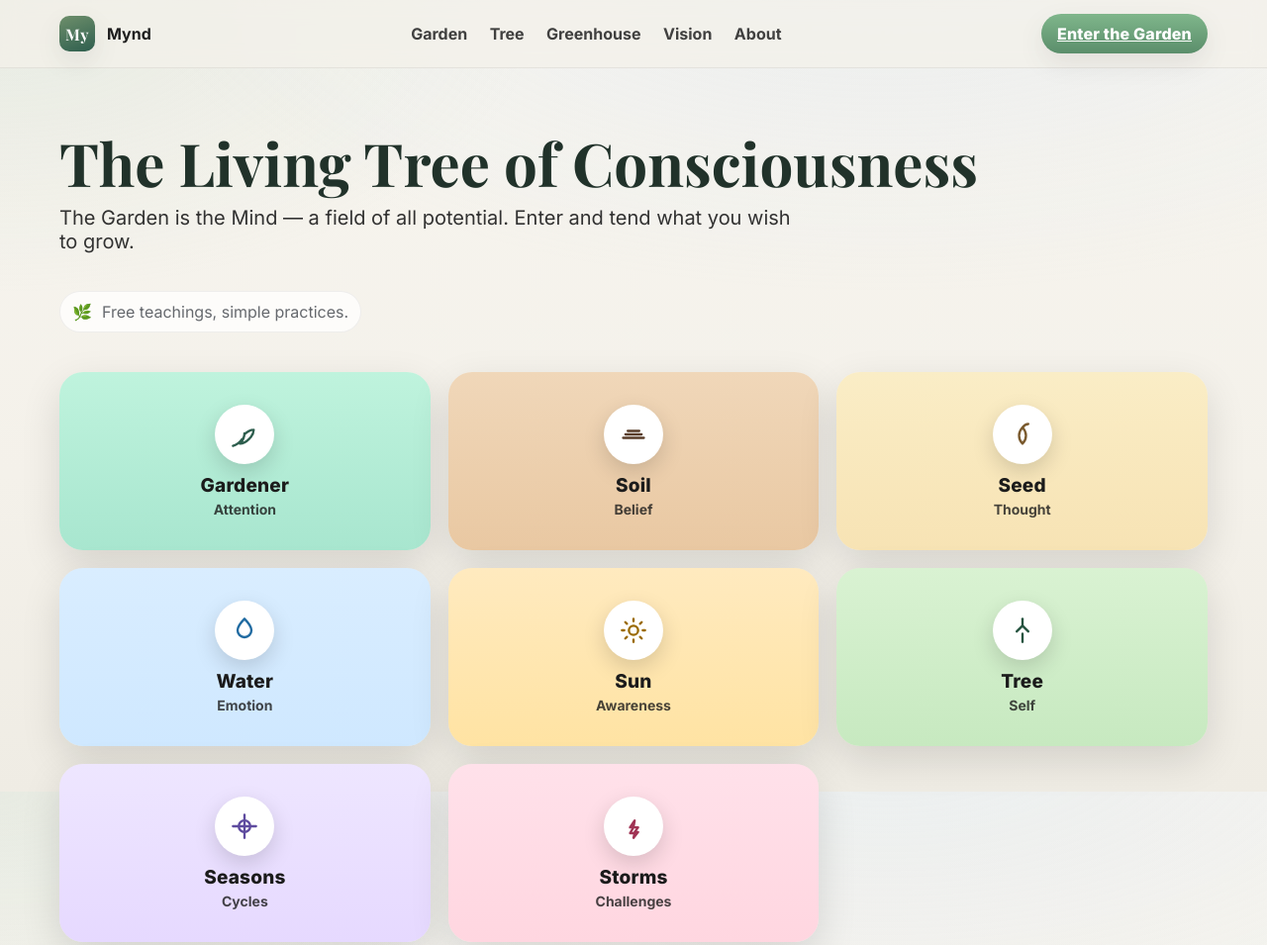
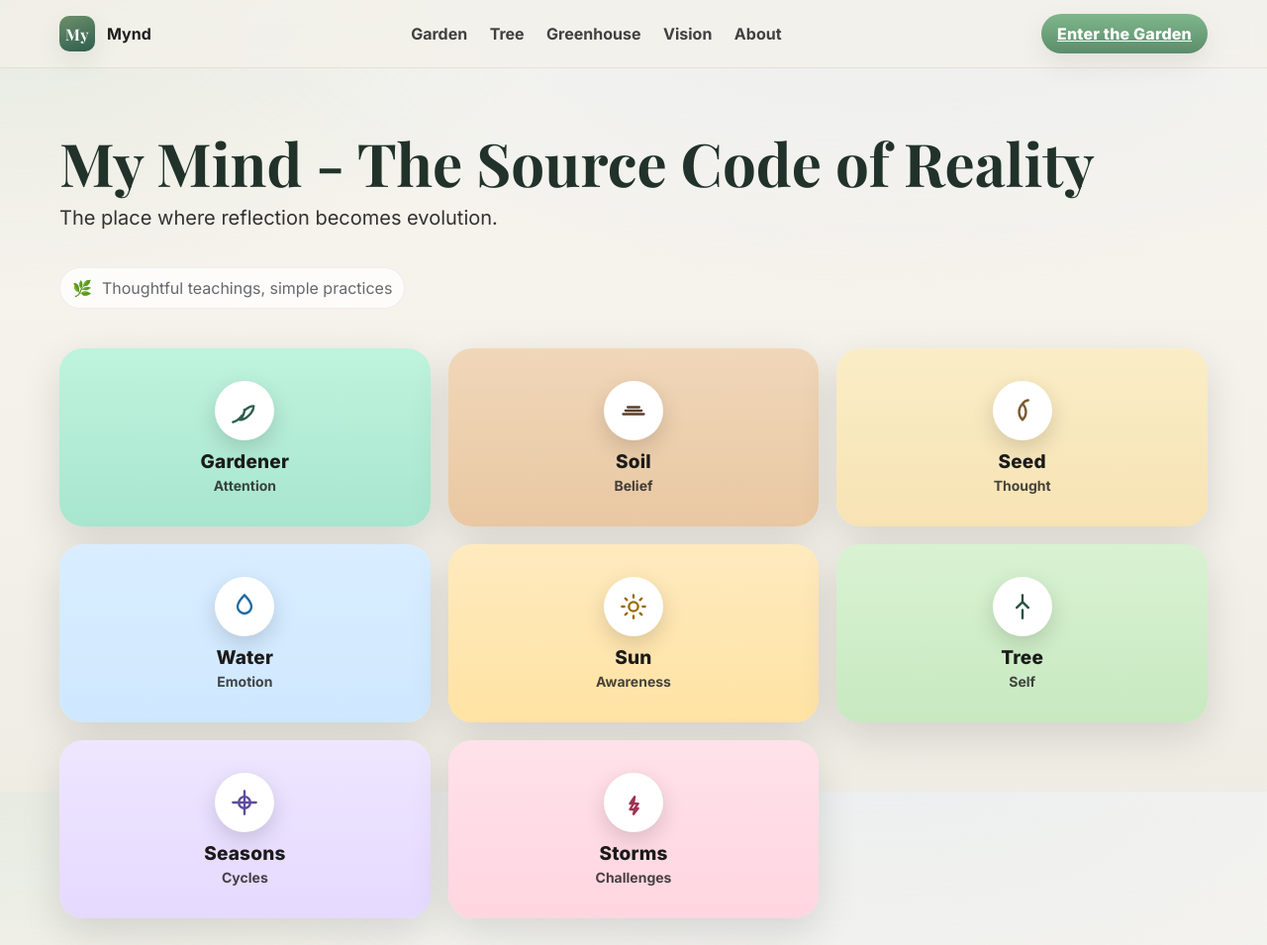
Before and after one commit to ZenRestoration/InnerVerse, a plain HTML site: page index.html in a window 1280 px wide. Shown: the top 955 px of the page at 99% size. Drawn offline with nearby package versions, Linux system fonts and the light colour scheme.

Commit message:
Update index.html

```diff
--- a/index.html
+++ b/index.html
@@ -3,7 +3,7 @@
 <head>
 <meta charset="utf-8"/>
 <meta name="viewport" content="width=device-width,initial-scale=1"/>
-<title>Mynd — The Living Tree of Consciousness</title>
+<title>Mynd — My Mind, My Universe, My Design.</title>
 <link rel="preconnect" href="https://fonts.googleapis.com">
 <link href="https://fonts.googleapis.com/css2?family=Inter:wght@400;500;600;700;800&family=Playfair+Display:wght@600;700&display=swap" rel="stylesheet">
 <style>
@@ -119,9 +119,9 @@
   <!-- Hero -->
   <section class="hero">
     <div class="container">
-      <h1 class="title">The Living Tree of Consciousness</h1>
-      <p class="subtitle">The Garden is the Mind — a field of all potential. Enter and tend what you wish to grow.</p>
-      <div class="ribbon"><span>🌿</span><span class="muted">Free teachings, simple practices.</span></div>
+      <h1 class="title">My Mind - The Source Code of Reality</h1>
+      <p class="subtitle">The place where reflection becomes evolution.</p>
+      <div class="ribbon"><span>🌿</span><span class="muted">Thoughtful teachings, simple practices</span></div>
     </div>
   </section>
 
```
